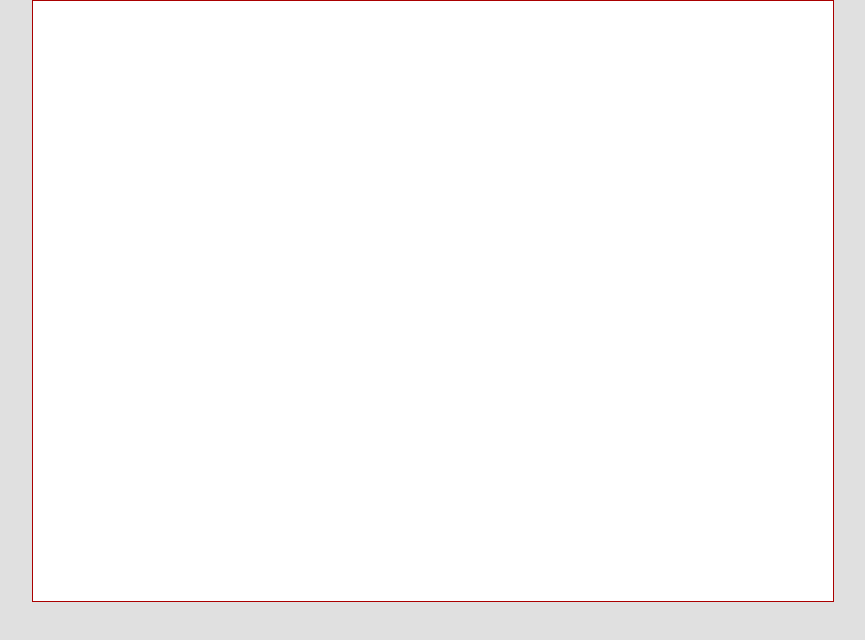
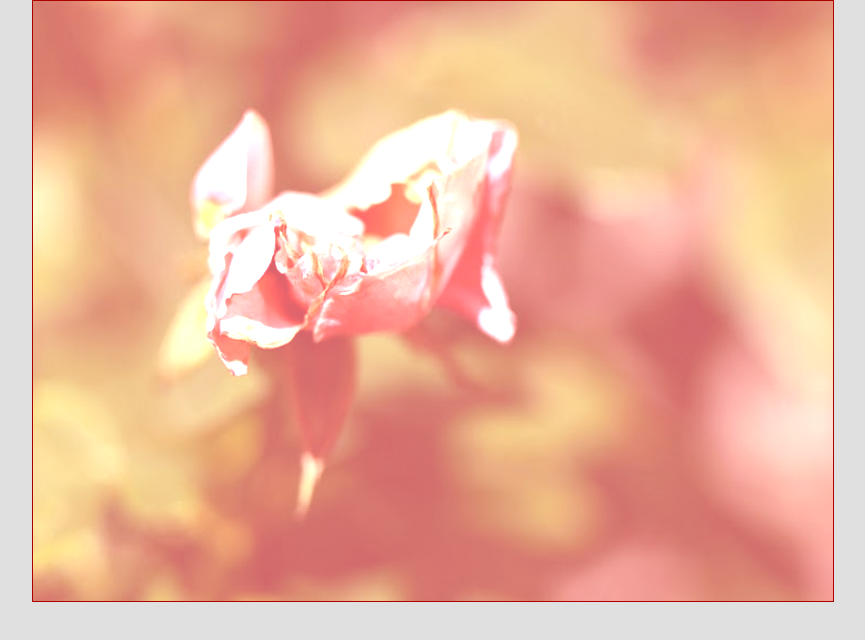
Before and after one commit to tehmou/webglshaderexperiment, a plain HTML site: page gl/index.html in a window 1280 px wide. Shown: the whole page, without its empty margins (207-1072 px from the left). Drawn offline with Linux system fonts and the light colour scheme; animation ran at ten frames a second.

Commit message:
Changed one constant to see something by default.

```diff
--- a/gl/index.html
+++ b/gl/index.html
@@ -74,7 +74,7 @@
                 fragmentShaderCode: document.getElementById('fragmentShader').textContent,
                 imageURL: "IMG_2235.JPG",
                 el: document.getElementById('container'),
-                ratio: 0.5
+                ratio: 0.8
             });
             o.init();
             o.run();
```
